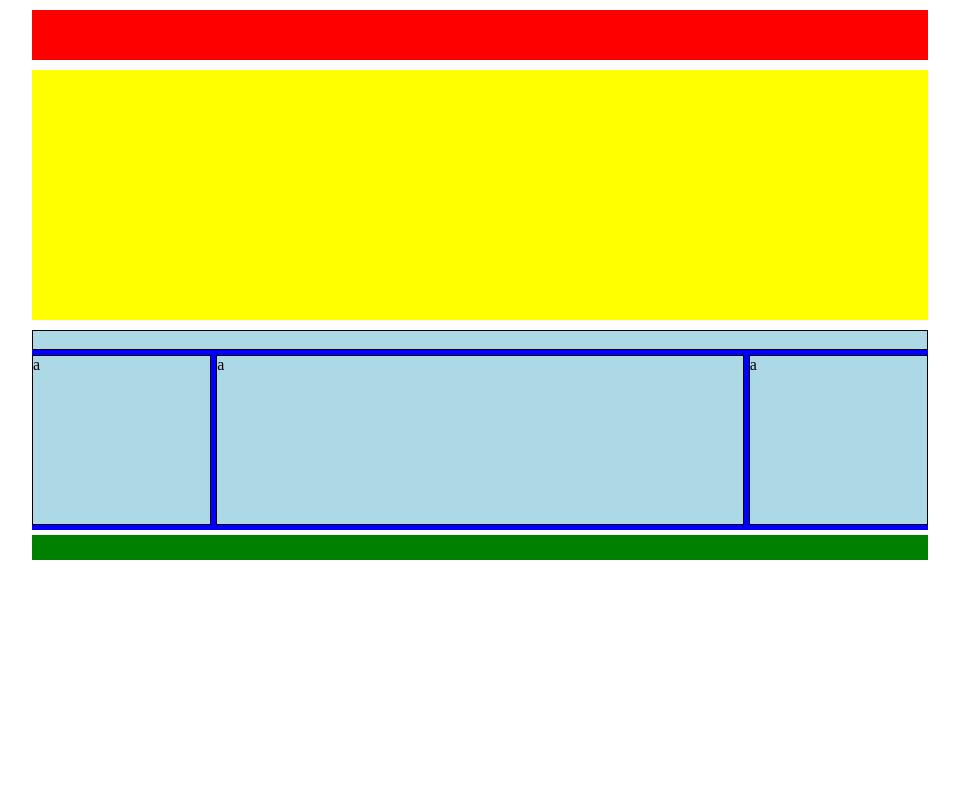
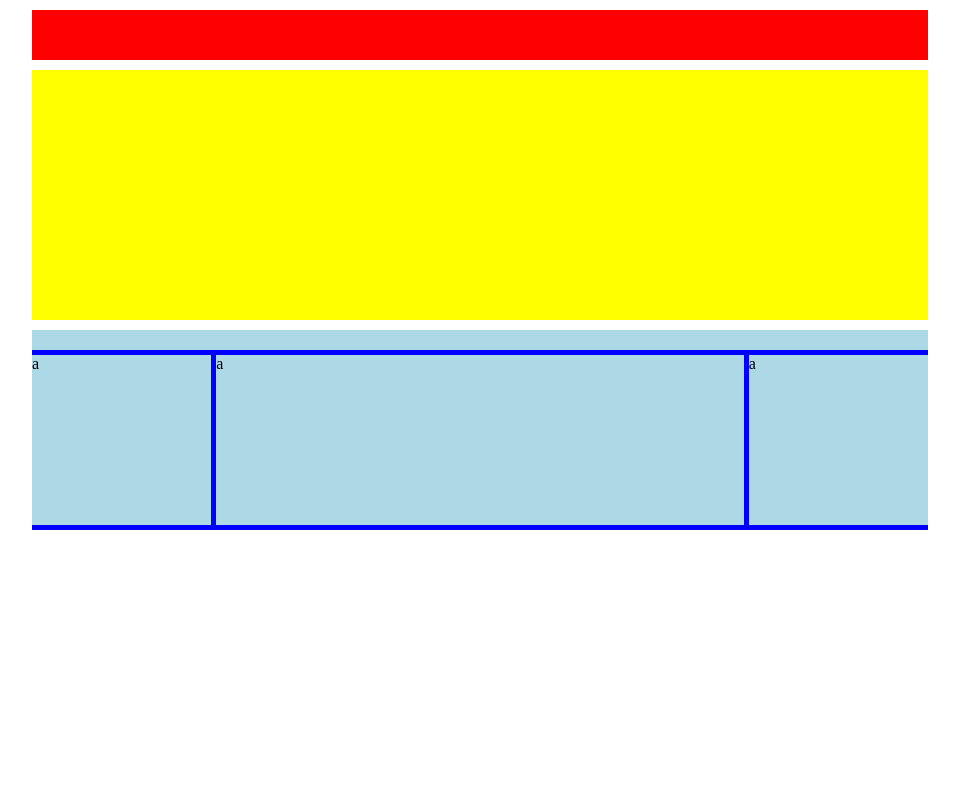
Before and after one commit to chiefanunzio/htmlcss-struttura-wp, a plain HTML site: page index.html in a window 1280 px wide. Shown: the top 800 px of the page, without its empty margins (160-1119 px from the left). Drawn offline with Linux system fonts and the light colour scheme.

Commit message:
bordi eliminati

```diff
--- a/css/style.css
+++ b/css/style.css
@@ -35,7 +35,6 @@ header{
 
 div, aside{
   background: lightblue;
-  border: 1px solid black;
 }
 
 .title{
@@ -66,5 +65,5 @@ div, aside{
 footer{
   height: 25px;
   background: green;
-  margin-top: 5px;
+  margin-top: 512px;
 }
```
